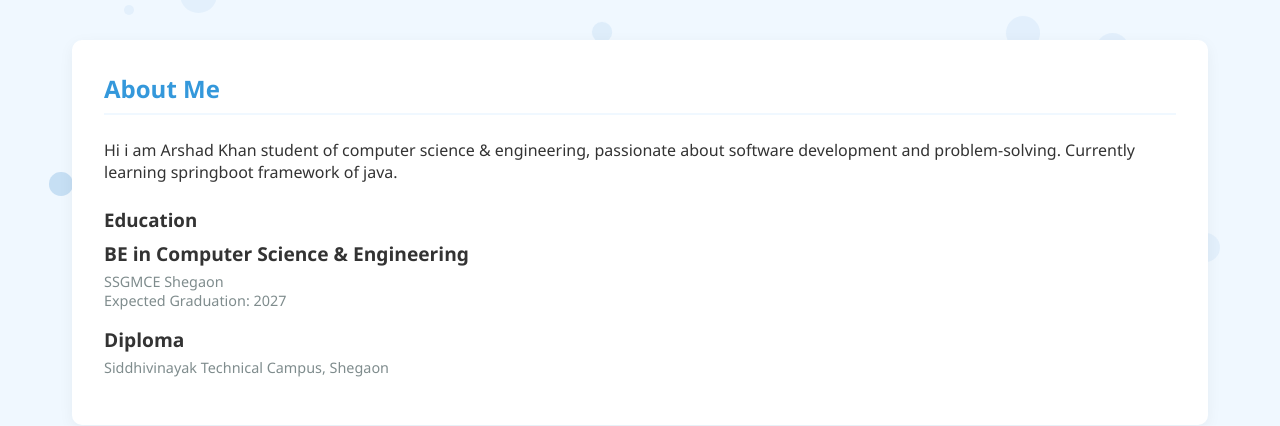
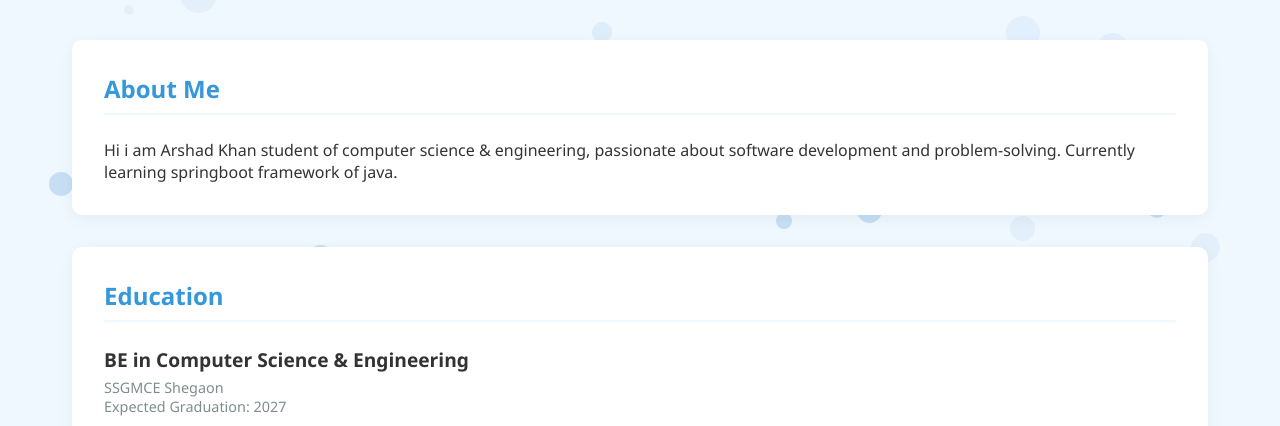
Before and after one commit to Arshadkhan001/Portfolio, a plain HTML site: page myportfolio/index.html in a window 1280 px wide. Shown: the part 376-802 px from the top of the page. Drawn offline with Linux system fonts and the light colour scheme.

Commit message:
added the educatin section sepratly

```diff
--- a/myportfolio/index.html
+++ b/myportfolio/index.html
@@ -41,9 +41,11 @@
         <section id="about">
             <h2>About Me</h2>
             <p>Hi i am Arshad Khan student of computer science & engineering, passionate about software development and problem-solving. Currently learning springboot framework of java.</p>
-
+        </section>
+        <!-- educaation section -->
+        <section>
             <div class="education-container">
-                <h3 style="margin: 1.5rem 0 0.5rem 0;">Education</h3>
+                <h2>Education</h2>
                 <div class="education-item">
                     <h3>BE in Computer Science & Engineering</h3>
                     <p>SSGMCE Shegaon</p>
--- a/myportfolio/style.css
+++ b/myportfolio/style.css
@@ -114,6 +114,9 @@
         }
 
         /* About Section */
+        .education-container{
+            margin: 0rem 0 0.5rem 0;
+        }
         .education-item {
             margin-bottom: 1rem;
         }
```
